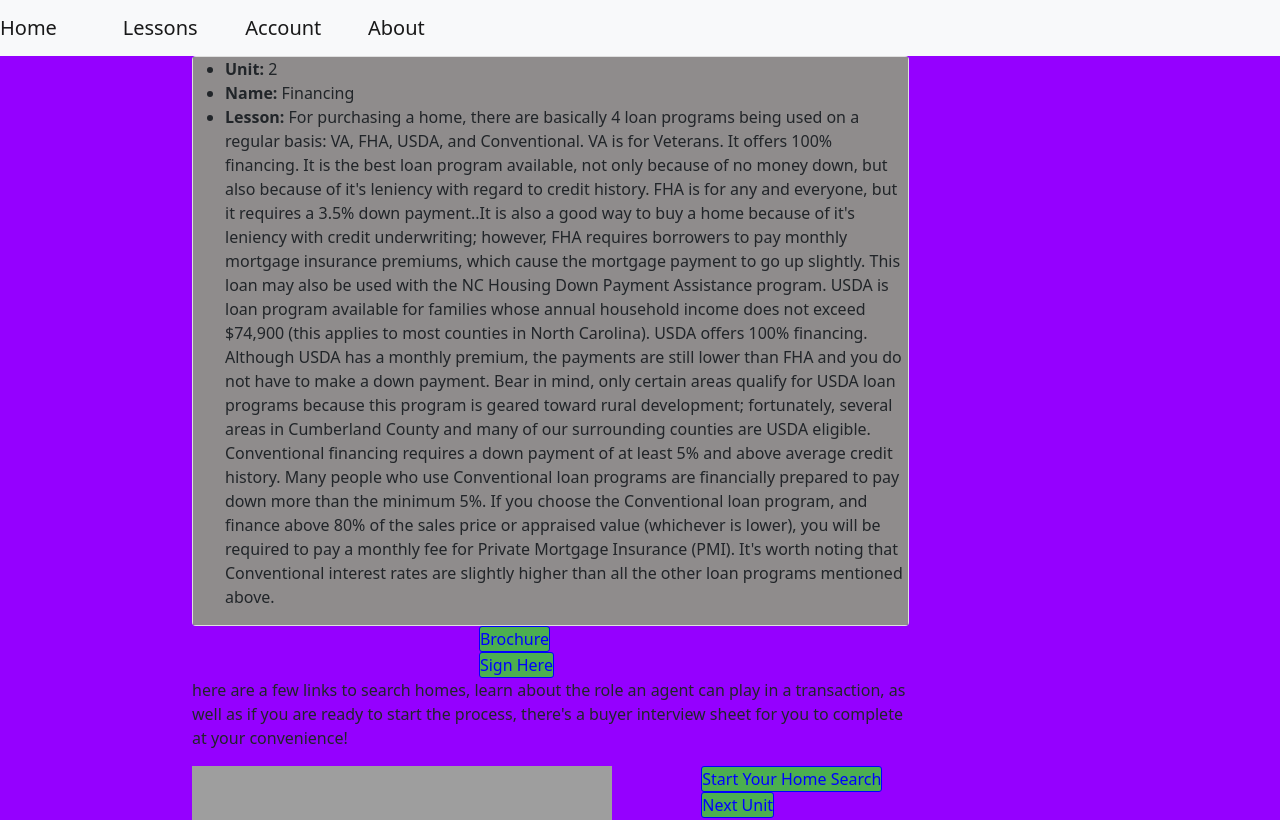
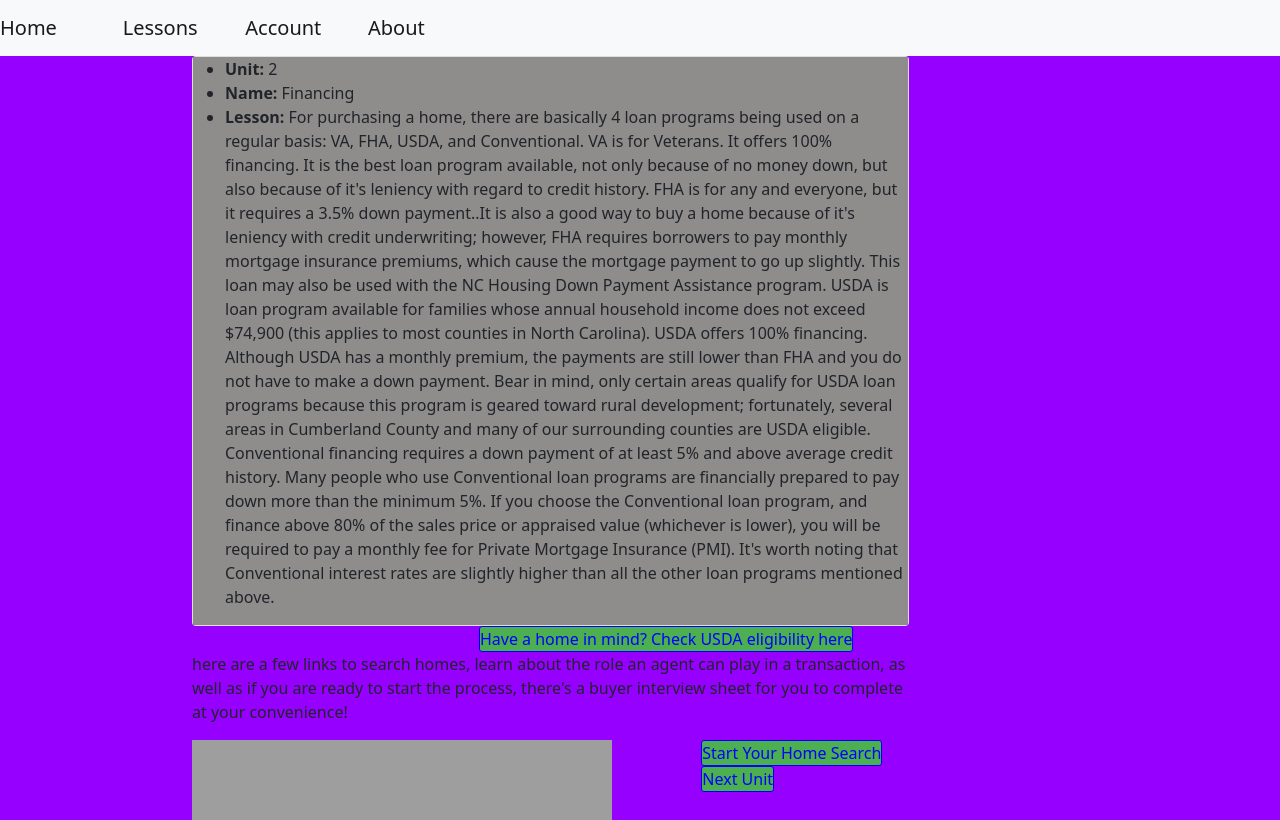
Before and after one commit to jbasquez/projectHomebase, a React (Create React App) app in the folder project-homebase/: page /unit2 in a window 1280 px wide. Shown: the top 820 px of the page. Built offline with nearby package versions, Linux system fonts and the light colour scheme; grey boxes are pictures that could not be loaded.

Commit message:
usda eligibility button added

```diff
--- a/project-homebase/src/components/units/unit2.js
+++ b/project-homebase/src/components/units/unit2.js
@@ -19,8 +19,7 @@ function Unit2() {
         </div>
         <div className="row">
         <div className="col-lg-8 col-md-8 col-sm-10 col-xs-12">
-        <Link to={{ pathname: "https://www.ncrec.gov/" }} target="_blank" className="unitBtn1">Brochure</Link>
-        <Link to={{ pathname: "https://www.ncrec.gov/Brochures/WWREADisclosureForm.pdf" }} target="_blank" className="unitBtn1">Sign Here</Link>
+        <Link to={{ pathname: "https://eligibility.sc.egov.usda.gov/eligibility/welcomeAction.do?pageAction=sfp" }} target="_blank" className="unitBtn1">Have a home in mind? Check USDA eligibility here</Link>
         </div>
         </div>
         <div className="row">
```
